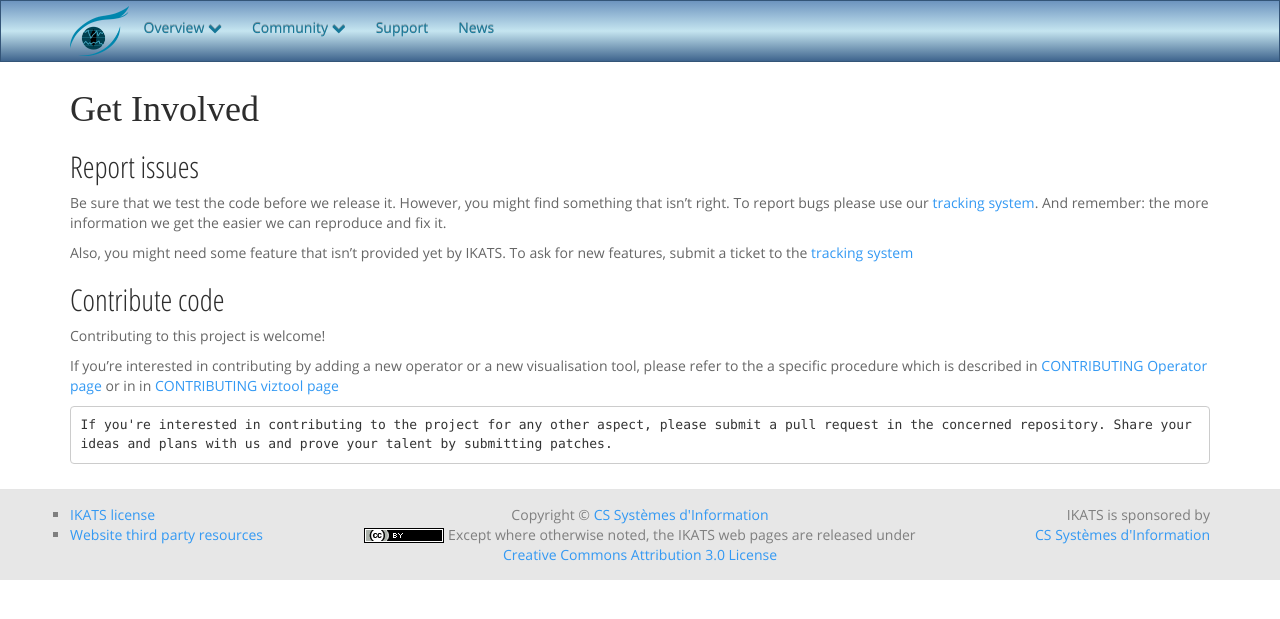
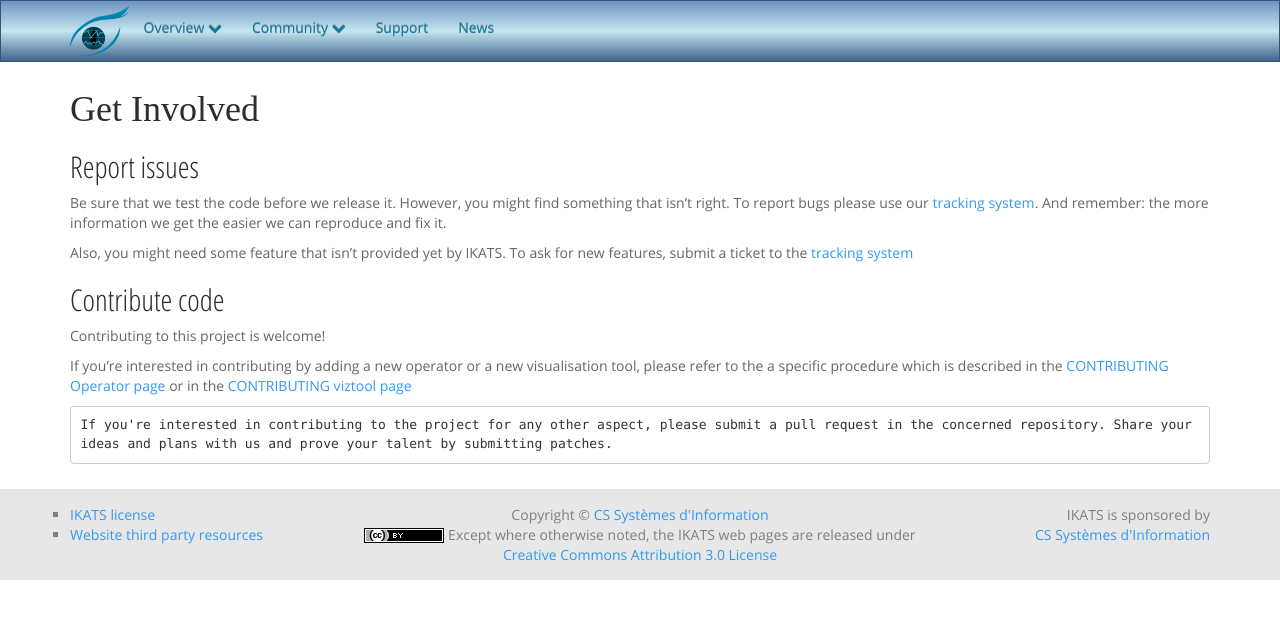
Before and after one commit to IKATS/ikats.github.io, a Jekyll site: the page built from contribute.md, in a window 1280 px wide. Shown: the top 619 px of the page. Built offline with Jekyll 4.4.1, drawn with Linux system fonts in a browser that asks for light colours; some web fonts are replaced.

Commit message:
Fix the contributing page links

```diff
--- a/contribute.md
+++ b/contribute.md
@@ -25,7 +25,7 @@
 
   If you're interested in contributing by adding a new operator or  a new visualisation tool,
     please refer to the a specific procedure which is described
-    in <a href="https://github.com/IKATS/ikats.github.io/blob/master/CONTRIBUTING.operator.md">CONTRIBUTING Operator page </a> or in in <a href="https://github.com/IKATS/ikats.github.io/blob/master/CONTRIBUTING.viztool.md">CONTRIBUTING viztool page </a>
+    in the <a href="https://github.com/IKATS/ikats.github.io/blob/master/CONTRIBUTING.operator.md">CONTRIBUTING Operator page </a> or in the <a href="https://github.com/IKATS/ikats.github.io/blob/master/CONTRIBUTING.viztool.md">CONTRIBUTING viztool page </a>
 
     If you're interested in contributing to the project for any other aspect, please submit a pull request in the concerned repository.
 Share your ideas and plans with us and prove your talent by submitting patches.
```
